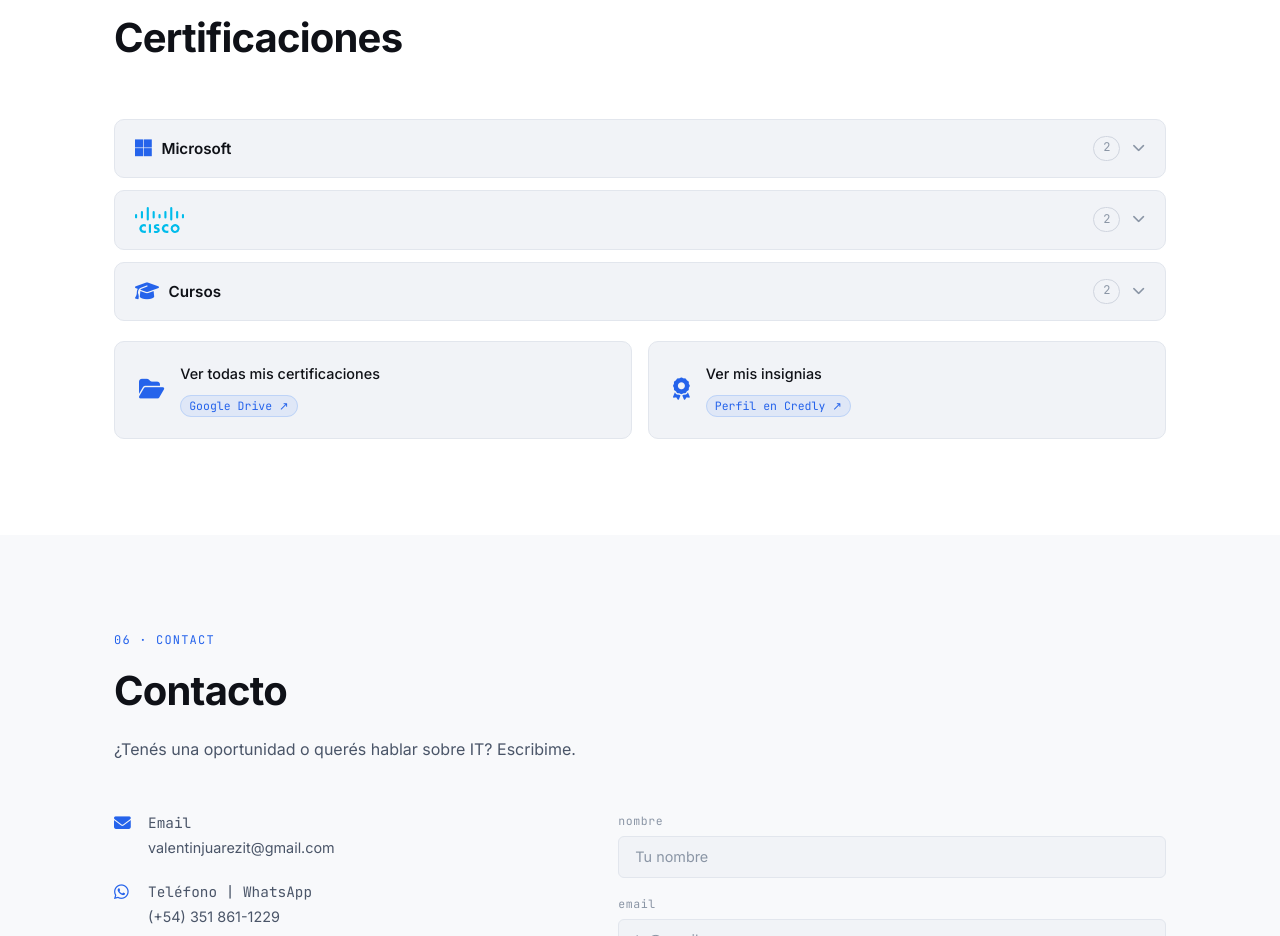
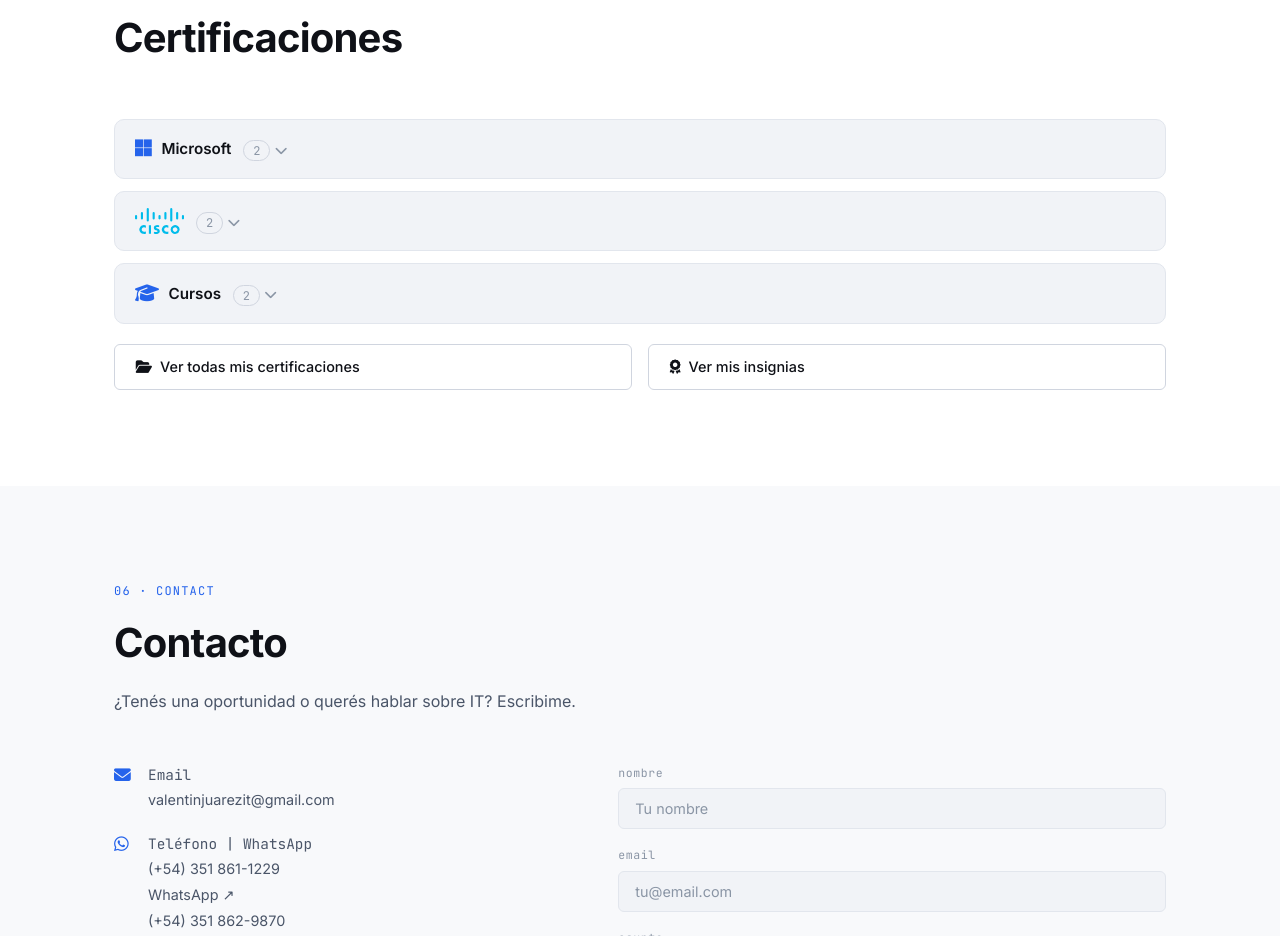
Before and after one commit to ValentinJz/Portfolio-Valentin-Jz, a plain HTML site: page index.html in a window 1280 px wide. Shown: the part 5621-6557 px from the top of the page. Drawn offline with Linux system fonts and the light colour scheme.

Commit message:
refactor: redesign certifications as three equal cards with secondary link buttons

```diff
--- a/index.html
+++ b/index.html
@@ -484,15 +484,17 @@
         <h2 class="section__title" data-i18n="certs.title">Certificaciones</h2>
       </div>
 
-      <!-- Un desplegable por emisor. Para sumar una certificación: agregá un <li> dentro del grupo
+      <!-- Una tarjeta desplegable por emisor. Para sumar una certificación: agregá un <li> dentro del grupo
            que corresponda (el contador se actualiza solo). Para abrir un grupo por defecto: <details ... open>. -->
       <div class="certs__groups">
 
         <details class="cert-group reveal">
           <summary class="cert-group__summary">
             <span class="cert-group__brand"><i class="fa-brands fa-microsoft"></i> Microsoft</span>
+            <span class="cert-group__meta">
               <span class="cert-group__count mono">2</span>
               <i class="fa-solid fa-chevron-down cert-group__chevron" aria-hidden="true"></i>
+            </span>
           </summary>
           <ul class="cert-list">
             <li class="cert-list__item"><i class="fa-solid fa-certificate"></i><span data-i18n="certs.c3">SC-100T00-A: Microsoft Cybersecurity Architect</span></li>
@@ -502,9 +504,11 @@
 
         <details class="cert-group reveal">
           <summary class="cert-group__summary">
-            <span class="cert-group__brand"><img src="Cisco.svg" alt="Cisco" class="cert-group__logo" width="49" height="26" /></span>
+            <span class="cert-group__brand"><img src="Cisco.svg" alt="Cisco" class="cert-group__logo" width="72" height="38" /></span>
+            <span class="cert-group__meta">
               <span class="cert-group__count mono">2</span>
               <i class="fa-solid fa-chevron-down cert-group__chevron" aria-hidden="true"></i>
+            </span>
           </summary>
           <ul class="cert-list">
             <li class="cert-list__item"><i class="fa-solid fa-certificate"></i><span data-i18n="certs.c4">Operating Systems Basics</span></li>
@@ -515,8 +519,10 @@
         <details class="cert-group reveal">
           <summary class="cert-group__summary">
             <span class="cert-group__brand"><i class="fa-solid fa-graduation-cap"></i> <span data-i18n="certs.g3">Cursos</span></span>
+            <span class="cert-group__meta">
               <span class="cert-group__count mono">2</span>
               <i class="fa-solid fa-chevron-down cert-group__chevron" aria-hidden="true"></i>
+            </span>
           </summary>
           <ul class="cert-list">
             <li class="cert-list__item"><i class="fa-solid fa-certificate"></i><span data-i18n="certs.c1">Introducción a la Programación, Domótica y Robótica</span></li>
@@ -526,21 +532,12 @@
 
       </div>
 
-      <div class="certs__links">
-        <a href="https://drive.google.com/drive/u/0/folders/1TiPP4GgTCrBYlcQF2Djn0h2AoJgAecR2" target="_blank" rel="noopener" class="cert-card cert-card--link reveal">
-          <div class="cert-card__icon"><i class="fa-solid fa-folder-open"></i></div>
-          <div class="cert-card__info">
-            <h3 class="cert-card__name" data-i18n="certs.more">Ver todas mis certificaciones</h3>
-            <span class="cert-card__status cert-card__status--link" data-i18n="certs.more.sub">Carpeta completa en Google Drive ↗</span>
-          </div>
+      <div class="certs__links reveal">
+        <a href="https://drive.google.com/drive/u/0/folders/1TiPP4GgTCrBYlcQF2Djn0h2AoJgAecR2" target="_blank" rel="noopener" class="btn btn--ghost">
+          <i class="fa-solid fa-folder-open"></i> <span data-i18n="certs.more">Ver todas mis certificaciones</span>
         </a>
-
-        <a href="https://www.credly.com/users/valentin-juarez-/" target="_blank" rel="noopener" class="cert-card cert-card--link reveal">
-          <div class="cert-card__icon"><i class="fa-solid fa-award"></i></div>
-          <div class="cert-card__info">
-            <h3 class="cert-card__name" data-i18n="certs.credly">Ver mis insignias</h3>
-            <span class="cert-card__status cert-card__status--link" data-i18n="certs.credly.sub">Perfil en Credly ↗</span>
-          </div>
+        <a href="https://www.credly.com/users/valentin-juarez-/" target="_blank" rel="noopener" class="btn btn--ghost">
+          <i class="fa-solid fa-award"></i> <span data-i18n="certs.credly">Ver mis insignias</span>
         </a>
       </div>
 
```
Lines whose indentation alone changed are shown as unchanged.
